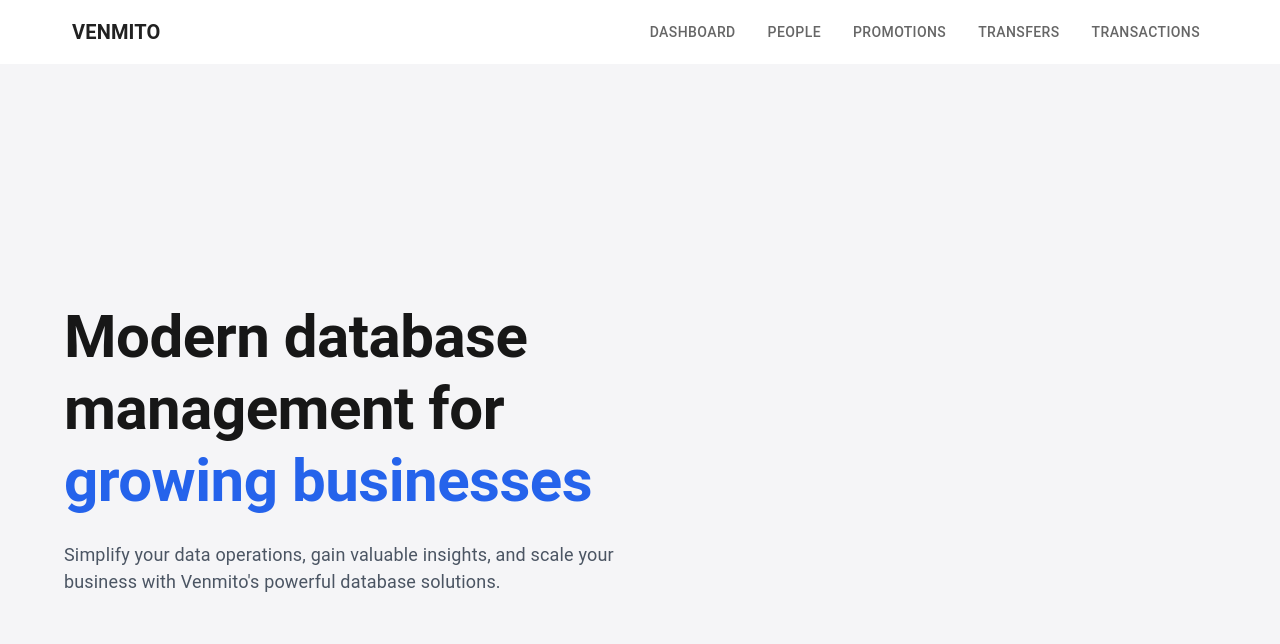
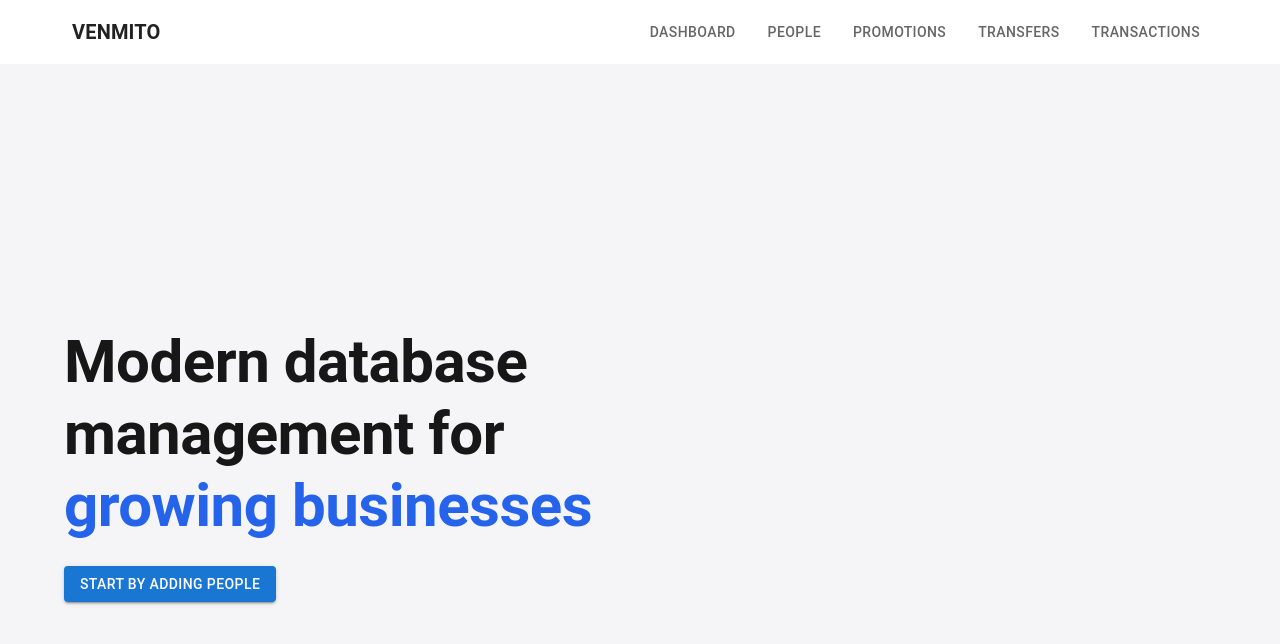
Before and after one commit to carlosrivera22/venmito, a Next.js app in the folder venmito-admin/: page / in a window 1280 px wide. Shown: the top 644 px of the page. Built offline with nearby package versions, Linux system fonts and the light colour scheme.

Commit message:
adding some frontend

```diff
--- a/venmito-admin/src/pages/index.tsx
+++ b/venmito-admin/src/pages/index.tsx
@@ -1,6 +1,7 @@
 import Head from "next/head";
 import {
   Box,
+  Button,
   Container,
   Typography,
 } from "@mui/material";
@@ -58,12 +59,9 @@ export default function Home() {
                   growing businesses
                 </Box>
               </Typography>
-              <Typography
-                variant="body1"
-                sx={{ mb: 4, fontSize: "1.125rem", color: "#4b5563" }}
-              >
-                Simplify your data operations, gain valuable insights, and scale your business with Venmito's powerful database solutions.
-              </Typography>
+              <Button variant={'contained'}>
+                Start by Adding People
+              </Button>
             </Box>
 
             {/* Right column - can be used for image or additional content */}
```
Also changed, not shown: venmito-admin/src/pages/transfers/index.tsx (+17 -1 lines).
